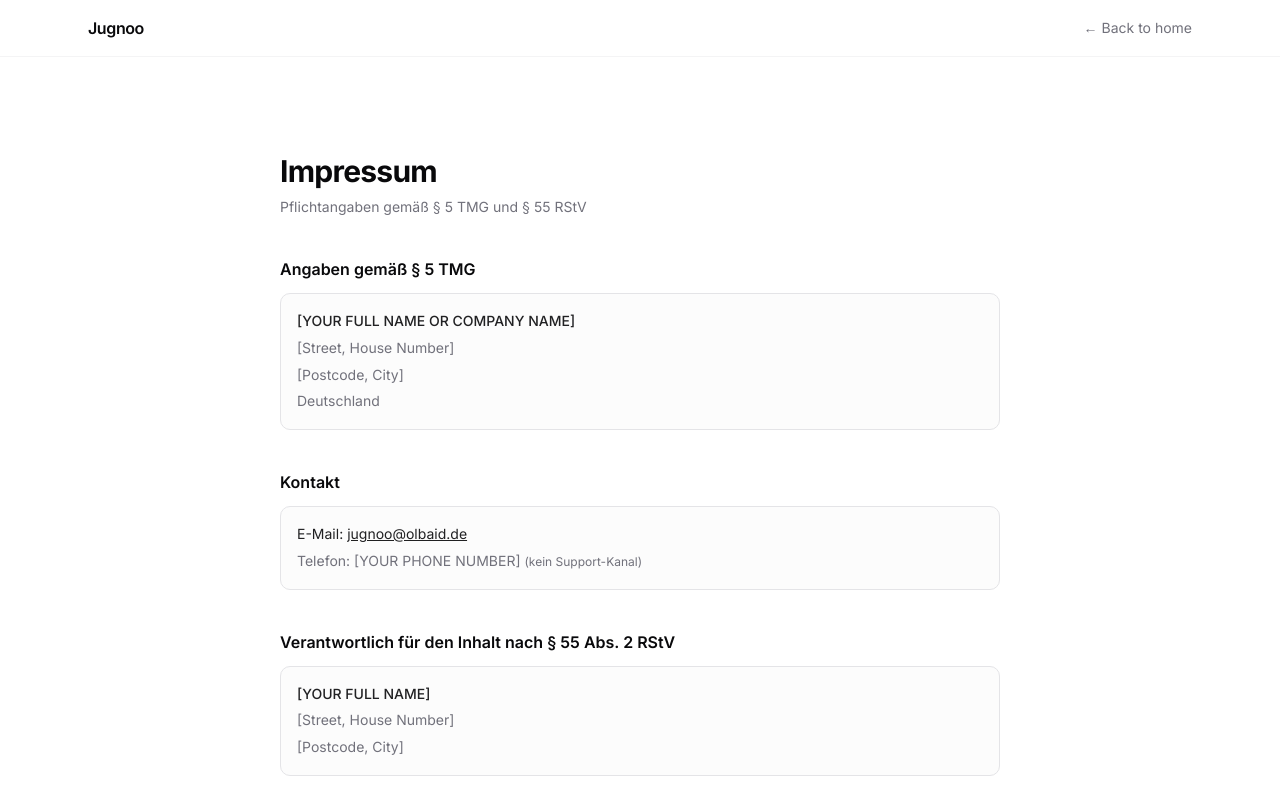
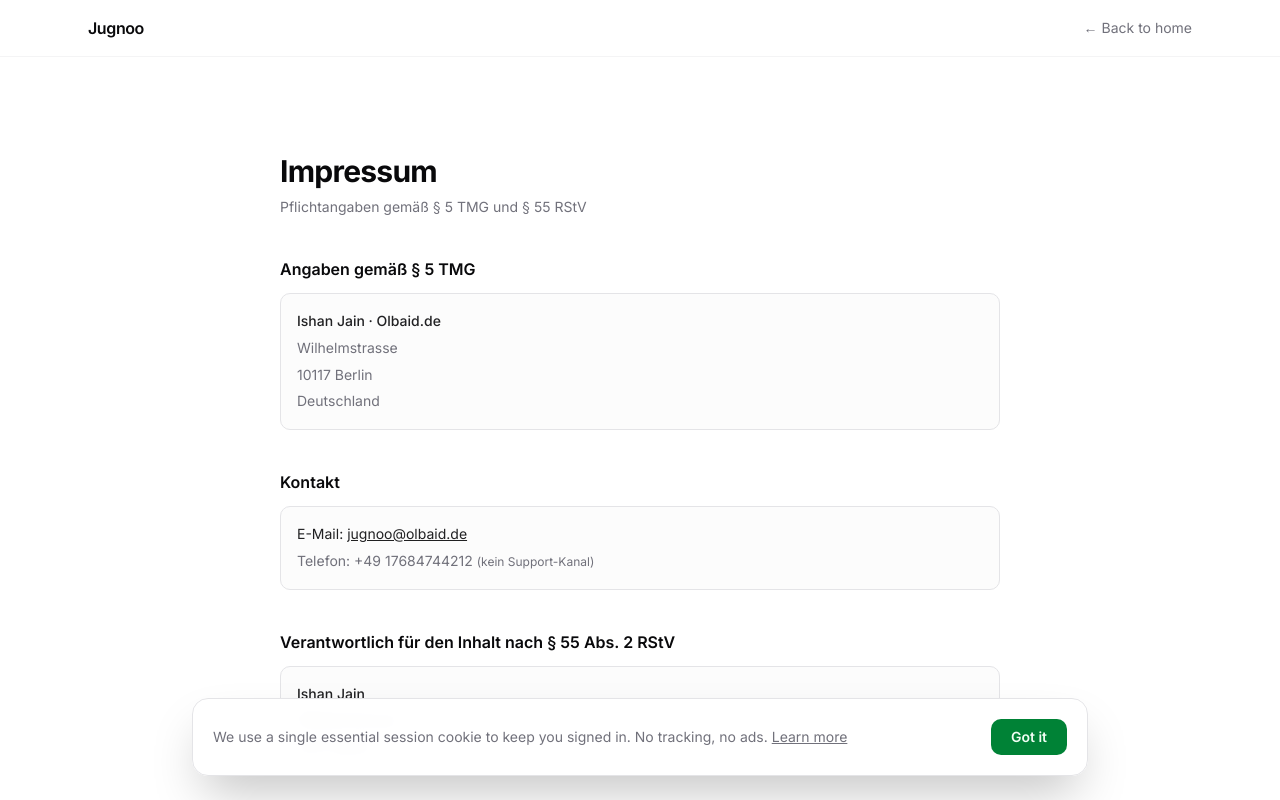
Before and after one commit to jainishan2323/google-review-app, a Next.js app in the folder apps/landing/: page /impressum in a window 1280 px wide. Shown: the top 800 px of the page. Built offline with nearby package versions, Linux system fonts and the light colour scheme.

Commit message:
updated details of name and privacy

```diff
--- a/apps/landing/src/app/impressum/page.tsx
+++ b/apps/landing/src/app/impressum/page.tsx
@@ -31,9 +31,9 @@ export default function ImpressumPage() {
           <section>
             <h2 className="mb-3 text-base font-semibold text-foreground">Angaben gemäß § 5 TMG</h2>
             <div className="rounded-lg border border-border bg-muted/30 p-4 space-y-1">
-              <p className="font-medium">[YOUR FULL NAME OR COMPANY NAME]</p>
-              <p className="text-muted-foreground">[Street, House Number]</p>
-              <p className="text-muted-foreground">[Postcode, City]</p>
+              <p className="font-medium">Ishan Jain · Olbaid.de</p>
+              <p className="text-muted-foreground">Wilhelmstrasse</p>
+              <p className="text-muted-foreground">10117 Berlin</p>
               <p className="text-muted-foreground">Deutschland</p>
             </div>
           </section>
@@ -48,7 +48,7 @@ export default function ImpressumPage() {
                 </a>
               </p>
               <p className="text-muted-foreground">
-                Telefon: [YOUR PHONE NUMBER] {" "}
+                Telefon: +49 17684744212{" "}
                 <span className="text-xs">(kein Support-Kanal)</span>
               </p>
             </div>
@@ -78,9 +78,9 @@ export default function ImpressumPage() {
               Verantwortlich für den Inhalt nach § 55 Abs. 2 RStV
             </h2>
             <div className="rounded-lg border border-border bg-muted/30 p-4 space-y-1">
-              <p className="font-medium">[YOUR FULL NAME]</p>
-              <p className="text-muted-foreground">[Street, House Number]</p>
-              <p className="text-muted-foreground">[Postcode, City]</p>
+              <p className="font-medium">Ishan Jain</p>
+              <p className="text-muted-foreground">Wilhelmstrasse</p>
+              <p className="text-muted-foreground">10117 Berlin</p>
             </div>
           </section>
 
--- a/apps/landing/src/app/layout.tsx
+++ b/apps/landing/src/app/layout.tsx
@@ -3,6 +3,7 @@ import { Inter } from "next/font/google";
 import "./globals.css";
 import { cn } from "@/lib/utils";
 import { Providers } from "@/components/providers";
+import { CookieBanner } from "@/components/CookieBanner";
 
 const inter = Inter({ subsets: ["latin"], variable: "--font-inter" });
 
@@ -21,6 +22,7 @@ export default function RootLayout({
     <html lang="en" className={cn(inter.variable)} suppressHydrationWarning>
       <body className="antialiased">
         <Providers>{children}</Providers>
+        <CookieBanner />
       </body>
     </html>
   );
--- a/apps/landing/src/app/privacy/page.tsx
+++ b/apps/landing/src/app/privacy/page.tsx
@@ -35,9 +35,9 @@ export default function PrivacyPage() {
               General Data Protection Regulation (GDPR / DSGVO) is:
             </p>
             <div className="mt-3 rounded-lg border border-border bg-muted/30 p-4 text-sm">
-              <p className="font-medium">[YOUR FULL NAME OR COMPANY NAME]</p>
-              <p className="mt-1 text-muted-foreground">[Street, House Number]</p>
-              <p className="text-muted-foreground">[Postcode, City], Germany</p>
+              <p className="font-medium">Ishan Jain · Olbaid.de</p>
+              <p className="mt-1 text-muted-foreground">Wilhelmstrasse</p>
+              <p className="text-muted-foreground">10117 Berlin, Germany</p>
               <p className="mt-2 text-muted-foreground">
                 Email: <a href="mailto:jugnoo@olbaid.de" className="underline hover:text-foreground">jugnoo@olbaid.de</a>
               </p>
--- a/apps/landing/src/app/terms/page.tsx
+++ b/apps/landing/src/app/terms/page.tsx
@@ -34,9 +34,9 @@ export default function TermsPage() {
               Jugnoo is operated by:
             </p>
             <div className="mt-3 rounded-lg border border-border bg-muted/30 p-4">
-              <p className="font-medium">[YOUR FULL NAME OR COMPANY NAME]</p>
-              <p className="mt-1 text-muted-foreground">[Street, House Number]</p>
-              <p className="text-muted-foreground">[Postcode, City], Germany</p>
+              <p className="font-medium">Ishan Jain · Olbaid.de</p>
+              <p className="mt-1 text-muted-foreground">Wilhelmstrasse</p>
+              <p className="text-muted-foreground">10117 Berlin, Germany</p>
               <p className="mt-2 text-muted-foreground">
                 Email: <a href="mailto:jugnoo@olbaid.de" className="underline hover:text-foreground">jugnoo@olbaid.de</a>
               </p>
@@ -211,7 +211,7 @@ export default function TermsPage() {
               These Terms are governed by the laws of the Federal Republic of Germany, excluding the
               UN Convention on Contracts for the International Sale of Goods (CISG). The exclusive
               place of jurisdiction for all disputes arising from or in connection with these Terms
-              is [YOUR CITY], Germany, provided you are a merchant (Kaufmann) or legal entity under
+              is Berlin, Germany, provided you are a merchant (Kaufmann) or legal entity under
               public law.
             </p>
           </section>
--- /dev/null
+++ b/apps/landing/src/components/CookieBanner.tsx
@@ -0,0 +1,42 @@
+"use client";
+
+import { useState, useEffect } from "react";
+import Link from "next/link";
+
+const STORAGE_KEY = "jugnoo_cookie_consent";
+
+export function CookieBanner() {
+  const [visible, setVisible] = useState(false);
+
+  useEffect(() => {
+    if (!localStorage.getItem(STORAGE_KEY)) {
+      setVisible(true);
+    }
+  }, []);
+
+  const accept = () => {
+    localStorage.setItem(STORAGE_KEY, "accepted");
+    setVisible(false);
+  };
+
+  if (!visible) return null;
+
+  return (
+    <div className="fixed bottom-0 left-0 right-0 z-50 p-4 sm:p-6">
+      <div className="mx-auto flex max-w-4xl flex-col gap-4 rounded-2xl border border-border bg-background/95 p-5 shadow-2xl backdrop-blur sm:flex-row sm:items-center sm:justify-between">
+        <p className="text-sm text-muted-foreground">
+          We use a single essential session cookie to keep you signed in. No tracking, no ads.{" "}
+          <Link href="/privacy#cookies" className="underline hover:text-foreground">
+            Learn more
+          </Link>
+        </p>
+        <button
+          onClick={accept}
+          className="shrink-0 rounded-lg bg-primary px-5 py-2 text-sm font-semibold text-primary-foreground transition-opacity hover:opacity-90"
+        >
+          Got it
+        </button>
+      </div>
+    </div>
+  );
+}
```
